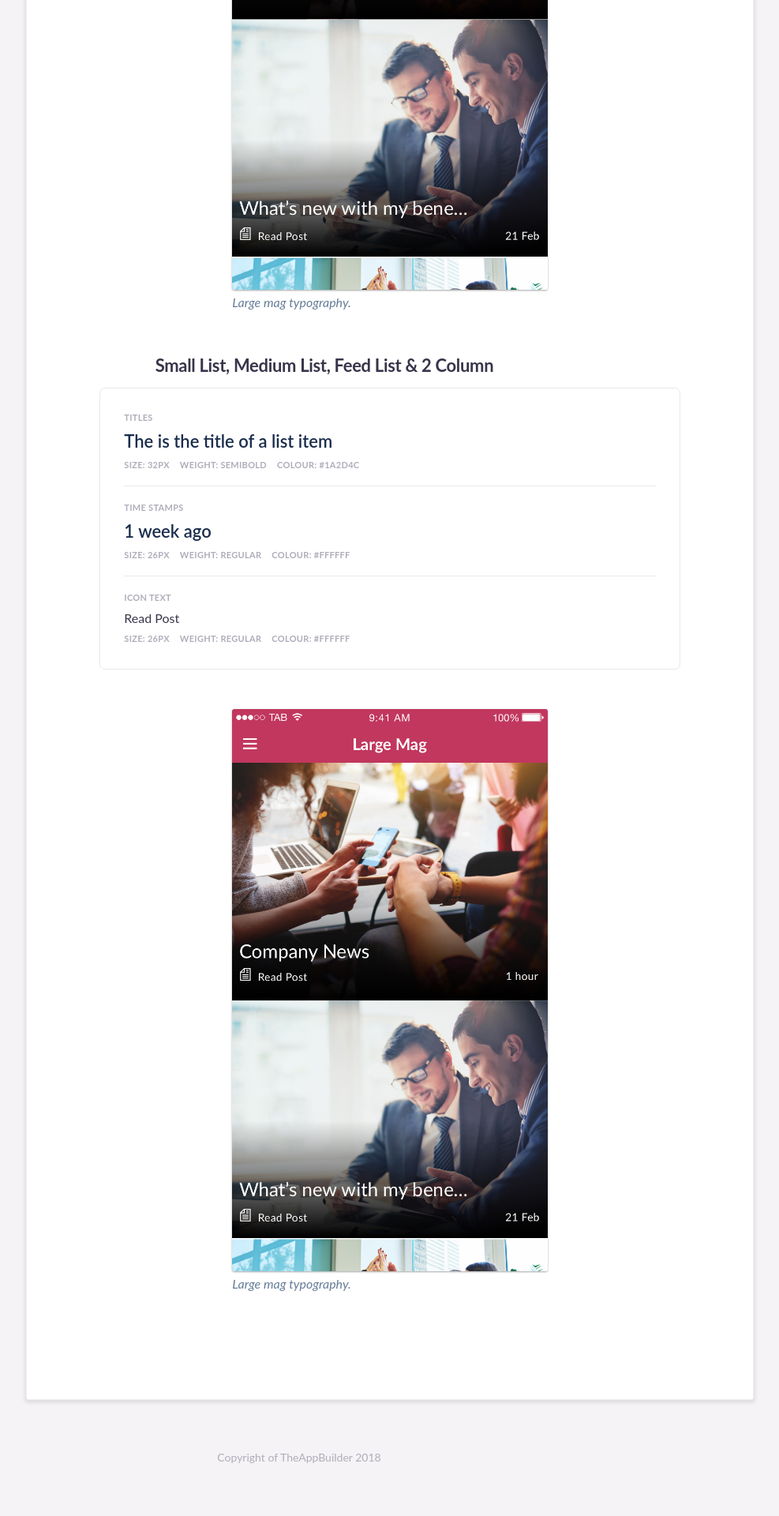
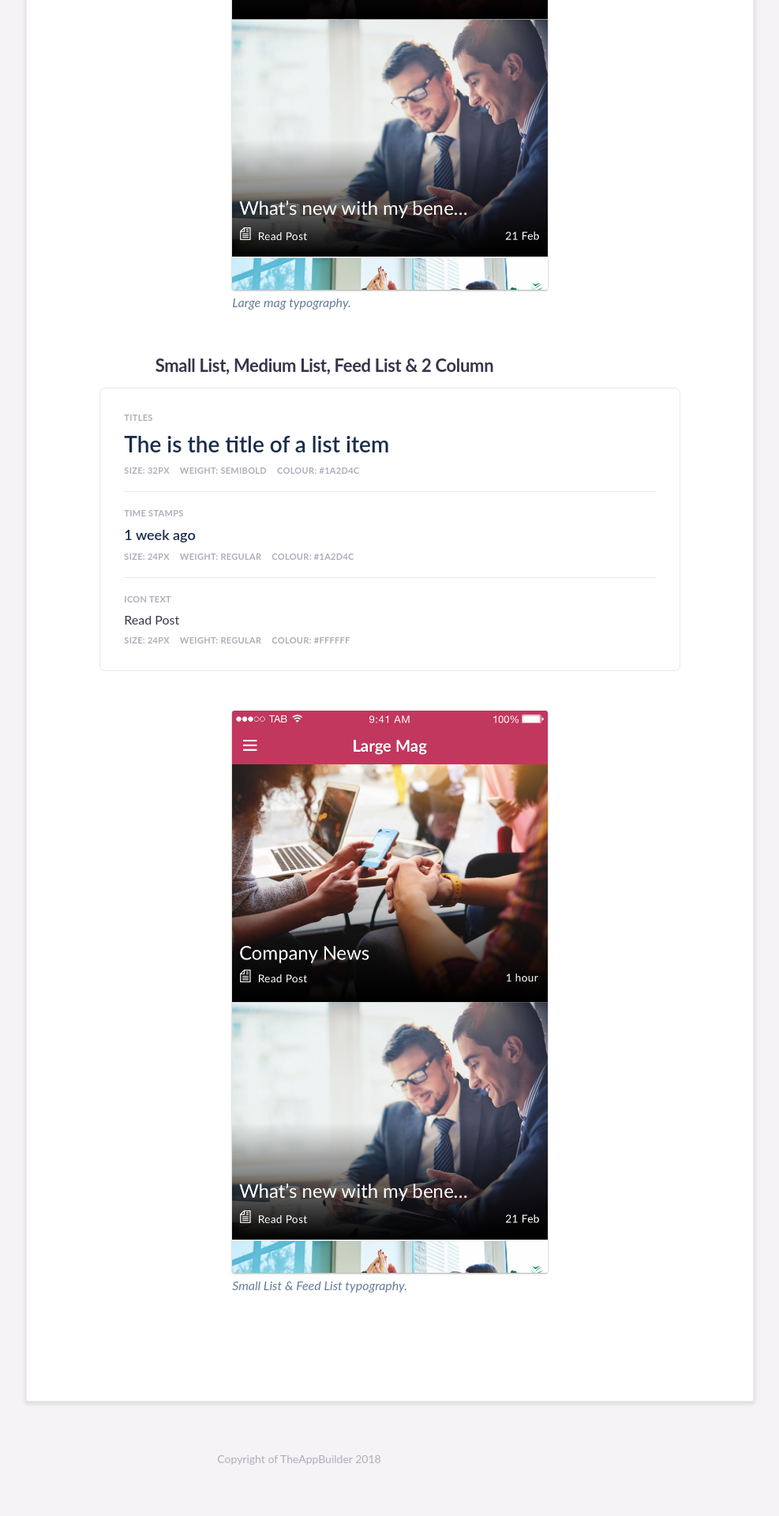
Before and after one commit to TheAppBuilderTeam/tab-pattern-library, a Jekyll site: the page built from native/list-layouts/index.html, in a window 1280 px wide. Shown: the part 2909-4829 px from the top of the page at 79% size, without its empty margins (261-1248 px from the left). Built offline with Jekyll 4.4.1, drawn with Linux system fonts in a browser that asks for light colours; some web fonts are replaced.

Commit message:
styling table content in native list layouts

```diff
--- a/_sass/native/_native_list-layouts.scss
+++ b/_sass/native/_native_list-layouts.scss
@@ -45,9 +45,9 @@
     padding-left: 30px;
     padding-top: 15px;
     padding-bottom: 15px;
-  color: #fff;
-  font-size: 22px;
-  @include latoRegular;
+    color: #fff;
+    font-size: 22px;
+    @include latoRegular;
 
     background: -moz-linear-gradient(top, rgba(255,255,255,0) 0%, rgba(255,255,255,0.09) 12%, rgba(0,0,0,0.76) 99%, rgba(0,0,0,0.77) 100%); /* FF3.6-15 */
     background: -webkit-linear-gradient(top, rgba(255,255,255,0) 0%,rgba(255,255,255,0.09) 12%,rgba(0,0,0,0.76) 99%,rgba(0,0,0,0.77) 100%); /* Chrome10-25,Safari5.1-6 */
@@ -65,12 +65,12 @@
 
 .nativeText--heading4 {
     color: $nativeTitleText;
-    font-size: 22px;
+    font-size: 28px;
     @include latoSemibold;
 }
 
 .nativeText--heading5 {
     color: $nativeTitleText;
-    font-size: 22px;
+    font-size: 18px;
     @include latoSemibold;
 }
--- a/native/list-layouts/index.html
+++ b/native/list-layouts/index.html
@@ -107,16 +107,16 @@
 		<div class="paragraph--meta paragraph--meta--top">Time Stamps</div>
 		<div class="nativeText--heading5">1 week ago</div>
 		<div class="paragraph--meta paragraph--meta--bottom">
-			<span>Size: 26px</span>
+			<span>Size: 24px</span>
 			<span>Weight: Regular</span>
-			<span>Colour: #FFFFFF</span>
+			<span>Colour: #1A2D4C </span>
 		</div>
     </li>
     <li class="type__block">
 		<div class="paragraph--meta paragraph--meta--top">Icon Text</div>
 		<div class="nativeText--heading6">Read Post</div>
 		<div class="paragraph--meta paragraph--meta--bottom">
-			<span>Size: 26px</span>
+			<span>Size: 24px</span>
 			<span>Weight: Regular</span>
 			<span>Colour: #FFFFFF</span>
 		</div>
@@ -124,5 +124,5 @@
 </ul>
 <div class="imageContainer imageContainer--one padding__50 large-img">
 	<img src="{{ site.baseurl }}/assets/images/native/large-mag-full.jpg" alt="T" class="last" /img>
-	<p class="caption">Large mag typography.</p>
+	<p class="caption">Small List &amp; Feed List typography.</p>
 </div>
```
